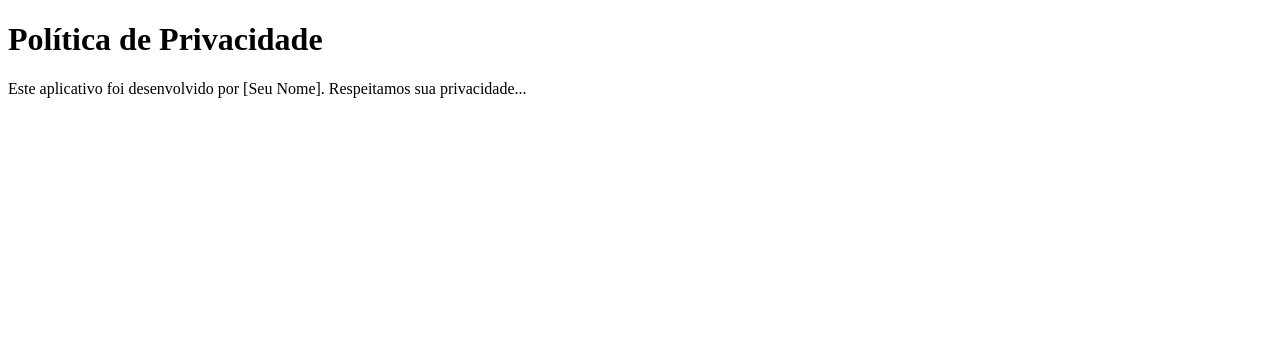
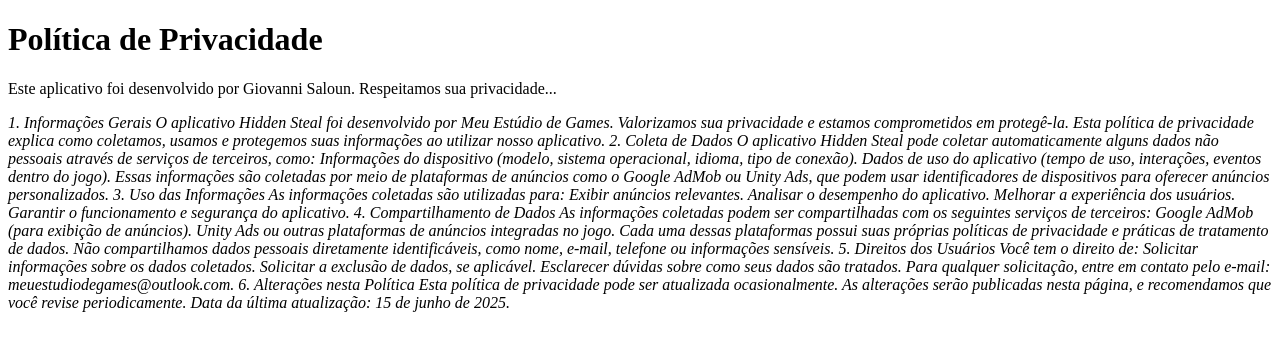
Before and after one commit to GSaloun/privacy-policy-Hidden-Steal, a plain HTML site: page index.html in a window 1280 px wide. Drawn offline with Linux system fonts and the light colour scheme.

Commit message:
Update index.html
Atualização 1

```diff
--- a/index.html
+++ b/index.html
@@ -6,8 +6,8 @@
 </head>
 <body>
   <h1>Política de Privacidade</h1>
-  <p>Este aplicativo foi desenvolvido por [Seu Nome]. Respeitamos sua privacidade...</p>
-  <!--
+  <p>Este aplicativo foi desenvolvido por Giovanni Saloun. Respeitamos sua privacidade...</p>
+  <i>
 1. Informações Gerais
 O aplicativo Hidden Steal foi desenvolvido por Meu Estúdio de Games. Valorizamos sua privacidade e estamos comprometidos em protegê-la. Esta política de privacidade explica como coletamos, usamos e protegemos suas informações ao utilizar nosso aplicativo.
 
@@ -56,6 +56,6 @@ Para qualquer solicitação, entre em contato pelo e-mail: meuestudiodegames@out
 6. Alterações nesta Política
 Esta política de privacidade pode ser atualizada ocasionalmente. As alterações serão publicadas nesta página, e recomendamos que você revise periodicamente.
 
-Data da última atualização: 15 de junho de 2025. -->
+Data da última atualização: 15 de junho de 2025. <i>
 </body>
 </html>
```
